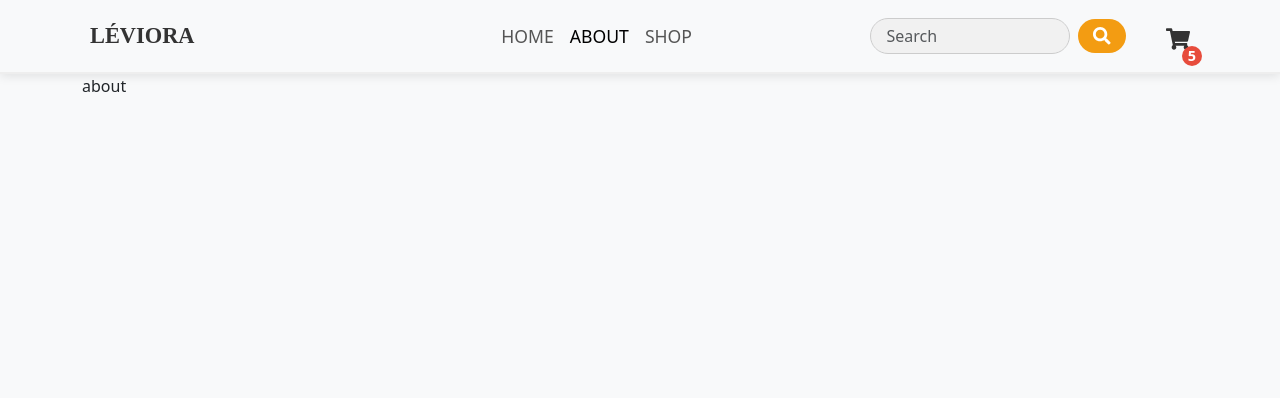
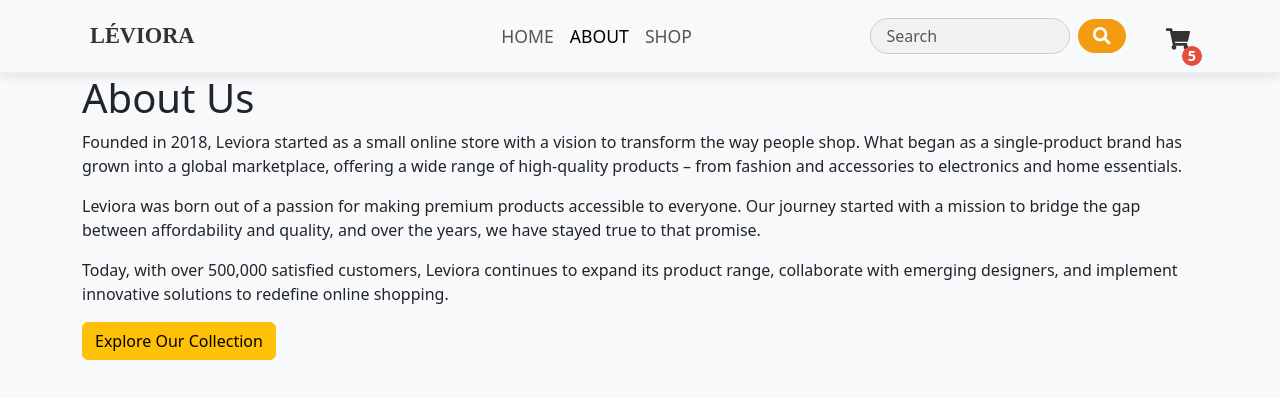
Before and after one commit to miihirr/Shopping-Cart, a React (Vite) app in the folder Shopping-Cart/: page /about in a window 1280 px wide. Shown: the top 398 px of the page. Built offline with nearby package versions, Linux system fonts and the light colour scheme.

Commit message:
finish about page

```diff
--- a/Shopping-Cart/src/pages/About.jsx
+++ b/Shopping-Cart/src/pages/About.jsx
@@ -1,5 +1,28 @@
+import { Link } from "react-router-dom";
 function About(){
-    return<>about</>
-}
+  return (
+    <div className="box">
+      <div className="about">
+            <div>
+            <h1 className="head">About Us</h1>
+        <p>
+          Founded in <span>2018</span>, Leviora started as a small online store with a vision to transform the way people shop. What began as a single-product brand has grown into a global marketplace, offering a wide range of high-quality products – from fashion and accessories to electronics and home essentials.
+        </p>
+        <p>
+          Leviora was born out of a passion for making premium products accessible to everyone. Our journey started with a mission to bridge the gap between affordability and quality, and over the years, we have stayed true to that promise.
+        </p>
+        <p>
+          Today, with over <span>500,000 satisfied customers</span>, Leviora continues to expand its product range, collaborate with emerging designers, and implement innovative solutions to redefine online shopping.
+        </p>
+        <div className="center">
+          <Link to="../shop">
+          <button className="btn btn-warning extra">Explore Our Collection</button>
+          </Link>
+        </div>
+            </div>
+      </div>
+    </div>
+  );
+};
 
 export default About;
```
